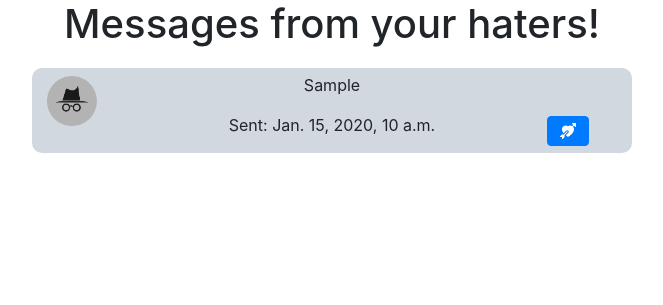
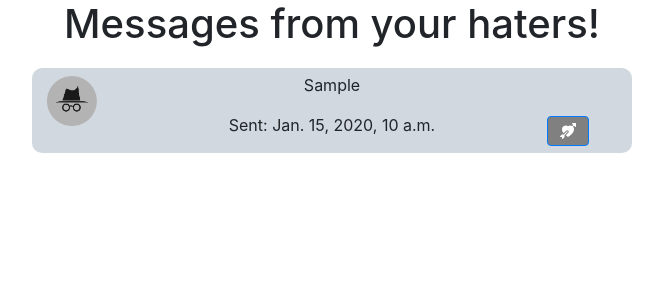
Before and after one commit to Abdelmasieh01/mysecrethater, a Django app: page /msgs/my_msgs/ in a window 1280 px wide. Shown: the part 117-422 px from the top of the page, without its empty margins (308-971 px from the left). Run offline with Django 4.2, Linux system fonts and the light colour scheme; a user stored in the database is signed in; tables that the repository leaves empty hold one stand-in row (values such as "Sample post"); some libraries are stand-ins or nearby versions.

Commit message:
Update my_msgs.html

```diff
--- a/templates/msgs/my_msgs.html
+++ b/templates/msgs/my_msgs.html
@@ -71,7 +71,7 @@
         <div class="col align-self-end">
 
           {% if msg.fav %}
-            <a class="btn btn-primary" href="/msgs/fav/{{ msg.id }}" style="margin-bottom: 7.5px;">{% load static %}
+            <a class="btn btn-primary" href="/msgs/fav/{{ msg.id }}" style="margin-bottom: 7.5px; background-color: grey;">{% load static %}
               <svg xmlns="http://www.w3.org/2000/svg" width="16" height="16" fill="currentColor" class="bi bi-arrow-through-heart-fill" viewBox="0 0 16 16">
                 <path fill-rule="evenodd" d="M2.854 15.854A.5.5 0 0 1 2 15.5V14H.5a.5.5 0 0 1-.354-.854l1.5-1.5A.5.5 0 0 1 2 11.5h1.793l3.103-3.104a.5.5 0 1 1 .708.708L4.5 12.207V14a.5.5 0 0 1-.146.354l-1.5 1.5ZM16 3.5a.5.5 0 0 1-.854.354L14 2.707l-1.006 1.006c.236.248.44.531.6.845.562 1.096.585 2.517-.213 4.092-.793 1.563-2.395 3.288-5.105 5.08L8 13.912l-.276-.182A23.825 23.825 0 0 1 5.8 12.323L8.31 9.81a1.5 1.5 0 0 0-2.122-2.122L3.657 10.22a8.827 8.827 0 0 1-1.039-1.57c-.798-1.576-.775-2.997-.213-4.093C3.426 2.565 6.18 1.809 8 3.233c1.25-.98 2.944-.928 4.212-.152L13.292 2 12.147.854A.5.5 0 0 1 12.5 0h3a.5.5 0 0 1 .5.5v3Z"/>
               </svg></a>
```
